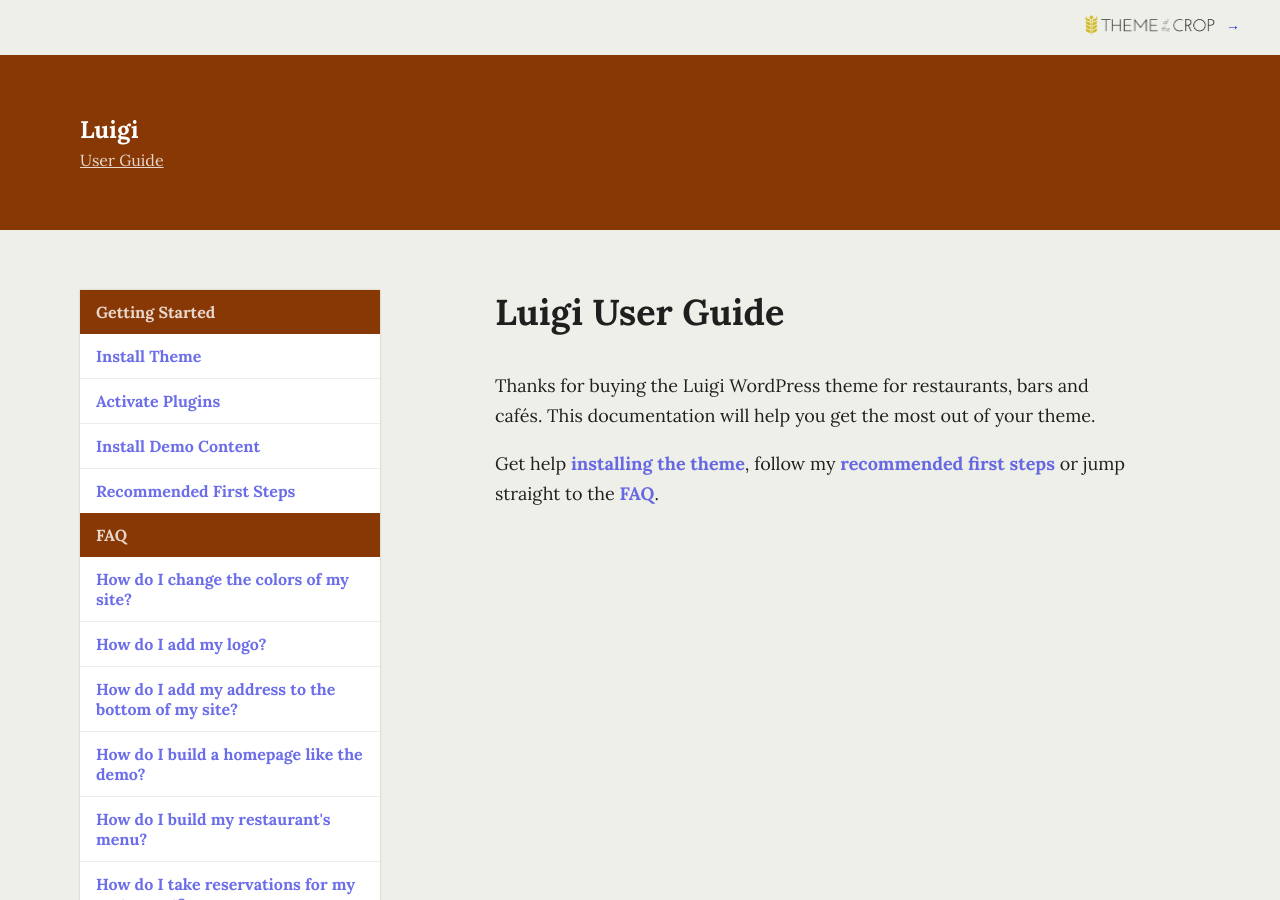
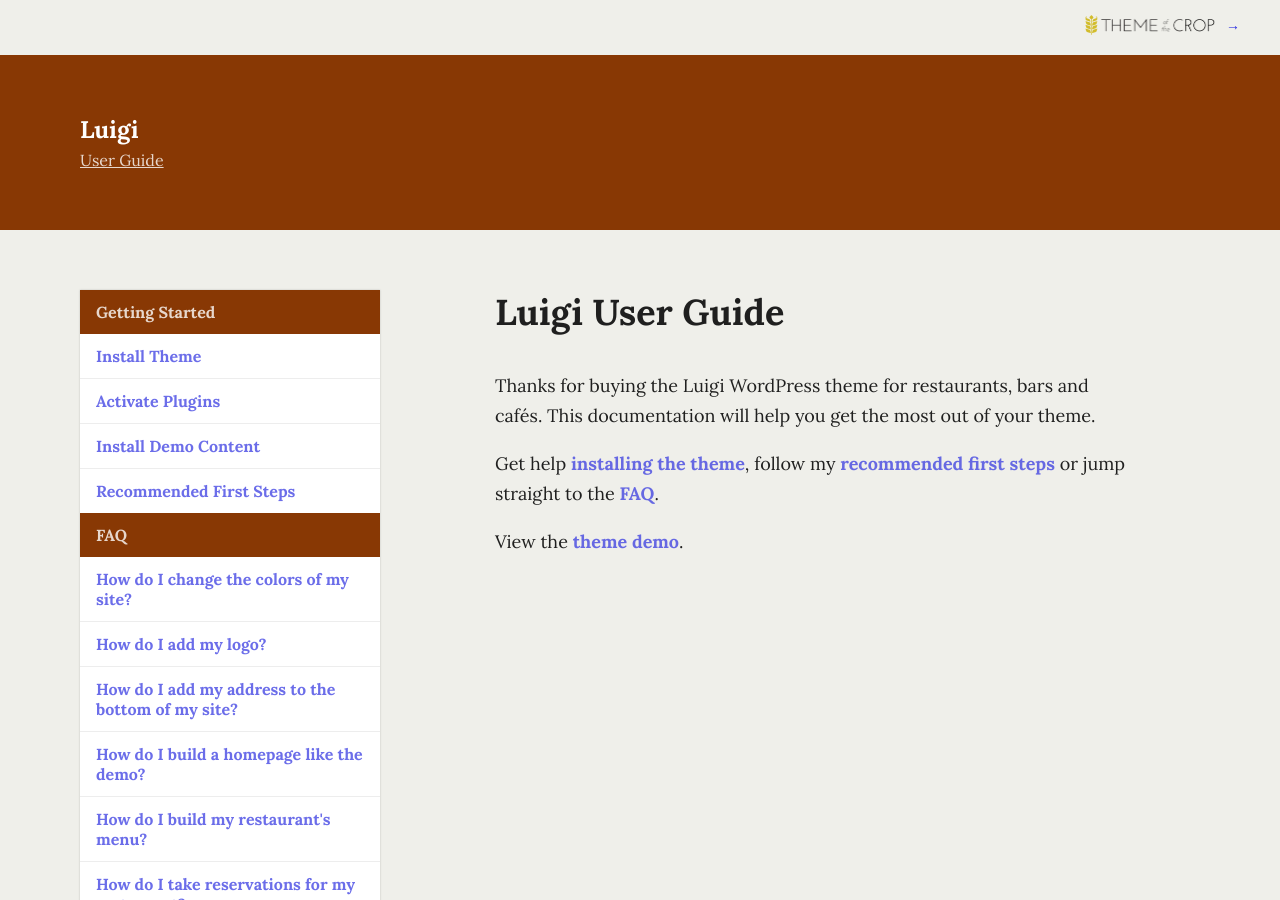
Before and after one commit to NateWr/docs-themeofthecrop, a Jekyll site: the page built from themes/luigi/index.md, in a window 1280 px wide and 900 px high. Built offline with Jekyll 4.4.1, drawn with Linux system fonts in a browser that asks for light colours.

Commit message:
Add link to luigi theme demo

```diff
--- a/themes/luigi/index.md
+++ b/themes/luigi/index.md
@@ -6,3 +6,4 @@ title: Luigi User Guide
 content_include: theme/index.md
 theme_title: Luigi
 ---
+View the [theme demo](http://themeofthecrop.com/demo/luigi).
```
